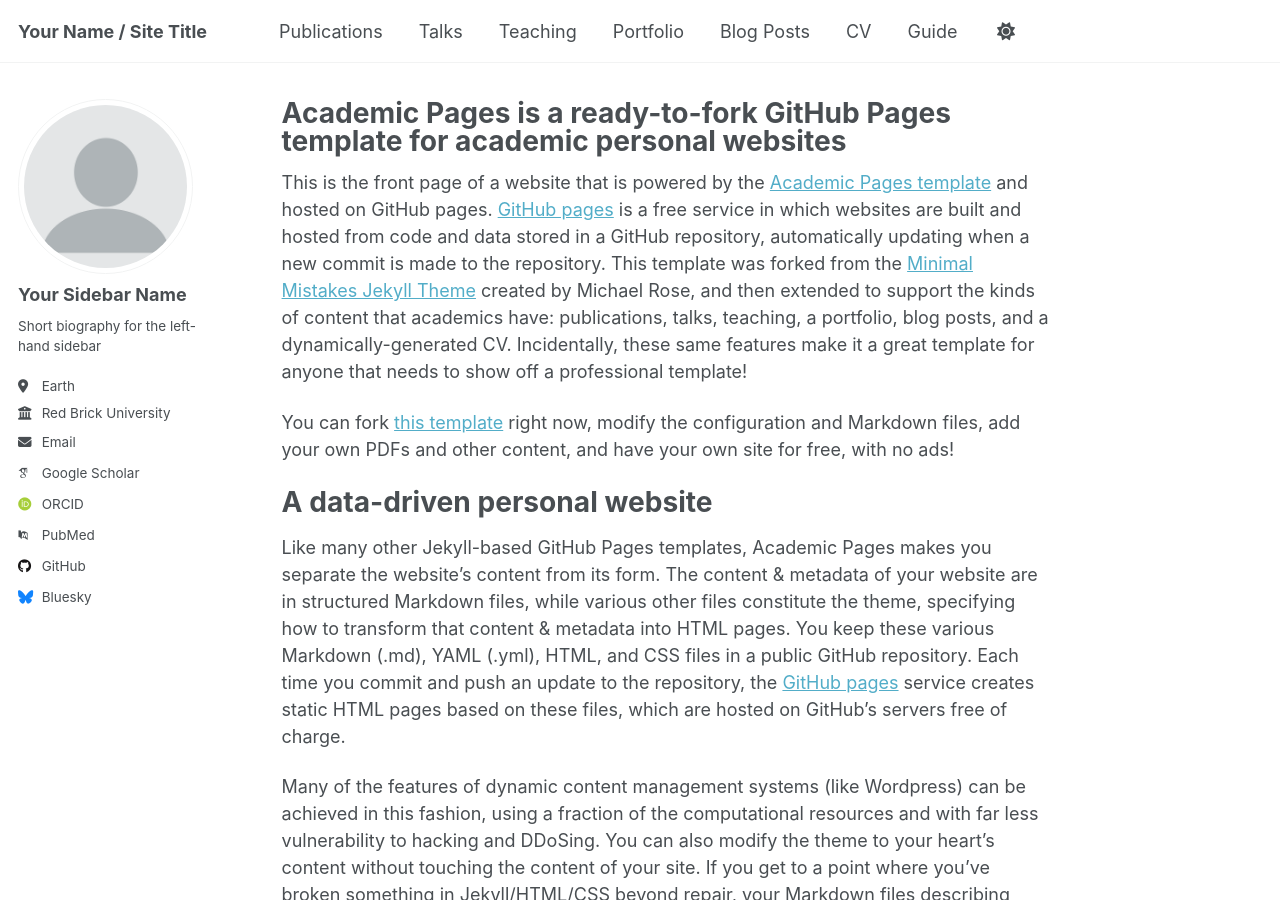
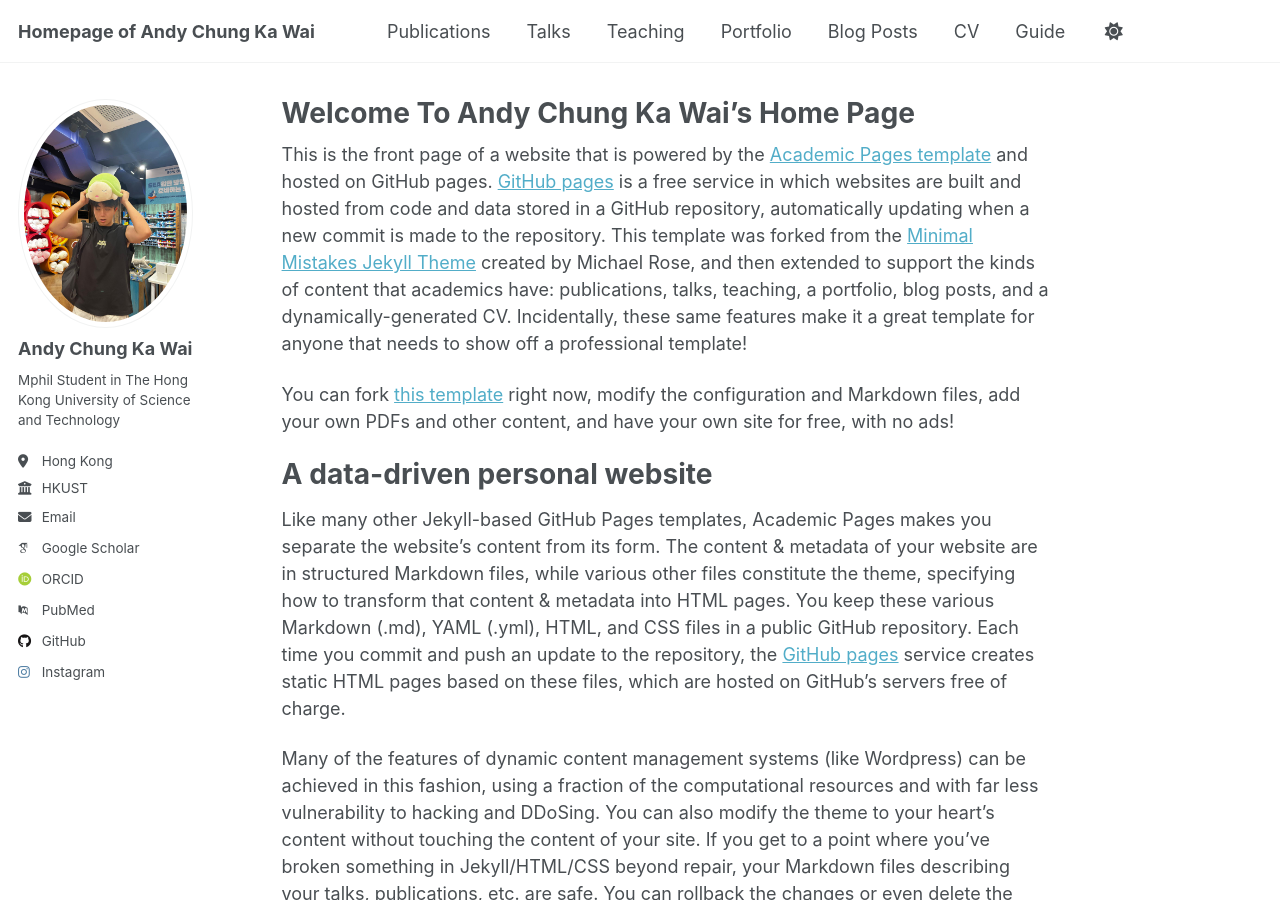
Before and after one commit to Andychung1229/Luka-Magic, a Jekyll site: the page built from _pages/about.md, in a window 1280 px wide and 900 px high. Built offline with Jekyll 4.4.1, drawn with Linux system fonts in a browser that asks for light colours; some web fonts are replaced; a script that is not in the unit is left out; some of the changed text lies outside the part shown.

Commit message:
first config setup

```diff
--- /dev/null
+++ b/CNAME
@@ -0,0 +1 @@
+ChungKaWai.zone
--- a/_config.yml
+++ b/_config.yml
@@ -9,14 +9,14 @@
 # Basic Site Settings
 locale                   : "en-US"
 site_theme               : "default" # Currently available options are "default", "air"
-title                    : "Your Name / Site Title"
+title                    : "Homepage of Andy Chung Ka Wai"
 title_separator          : "-"
-name                     : &name "Your Name"
+name                     : &name "Ka Wai Chung"
 description              : &description "Your Name's academic portfolio"   # Update this with a general description of your site, this is the default if not overridden by a page
-url                      : https://academicpages.github.io # The base hostname & protocol for your site e.g. "https://[your GitHub username].github.io",
+url                      : http://ChungKaWai.zone # The base hostname & protocol for your site e.g. "https://[your GitHub username].github.io",
                                                            # or if you already have some other page hosted on Github then use "https://[your GitHub username].github.io/[Your Repo Name]"
 baseurl                  : "" # the subpath of your site, e.g. "/blog"
-repository               : "academicpages/academicpages.github.io"
+repository               : "Andychung1229/Luka-Magic"
 
 # Site Author - The following control what appear as part of the author content on the side bar.
 #               If a field is blank the icon and link will not appear, otherwise it will be shown.
@@ -24,13 +24,13 @@ repository               : "academicpages/academicpages.github.io"
 author:
   # Biographic information
   avatar           : "profile.png"
-  name             : "Your Sidebar Name"
+  name             : "Andy Chung Ka Wai"
   pronouns         : # example: "she/her"
-  bio              : "Short biography for the left-hand sidebar"
-  location         : "Earth"
-  employer         : "Red Brick University"
+  bio              : "Mphil Student in The Hong Kong University of Science and Technology"
+  location         : "Hong Kong"
+  employer         : "HKUST"
   uri              : # URL
-  email            : "none@example.org"
+  email            : "kwchungac@connect.ust.hk"
 
   # Academic websites
   academia         : # URL
@@ -48,20 +48,20 @@ author:
   bitbucket        : # Username - Update with your username on the site
   codepen          : # Username
   dribbble         : # Username
-  github           : "academicpages"
+  github           : "Andychung1229"
   kaggle           : # Username
   stackoverflow    : # User number or user number and name (i.e., use "1" or "1/jeff-atwood")
 
   # Social media
   artstation       : # Username
-  bluesky          : "bsky.app" # Replace this with you Bluesky username
+  bluesky          : # Replace this with you Bluesky username
   facebook         : # Username
   flickr           : # Username
   foursquare       : # Username
   goodreads        : # Username
   google_plus      : # Username
   keybase          : # Username
-  instagram        : # Username
+  instagram        : "therealandy1229"
   lastfm           : # Username
   linkedin         : # Username
   mastodon         : # URL
--- a/_pages/about.md
+++ b/_pages/about.md
@@ -1,6 +1,6 @@
 ---
 permalink: /
-title: "Academic Pages is a ready-to-fork GitHub Pages template for academic personal websites"
+title: "Welcome To Andy Chung Ka Wai's Home Page"
 author_profile: true
 redirect_from:
   - /about/
```
Also changed, not shown: images/profile.png.
